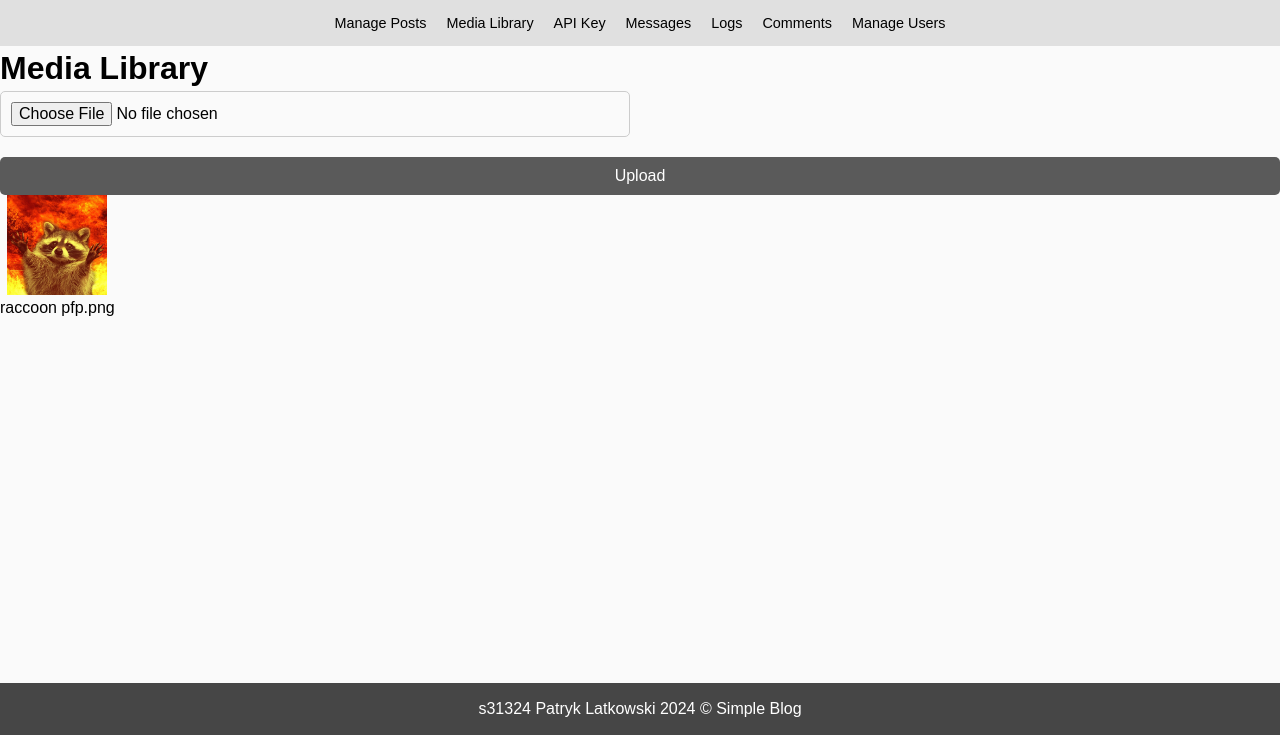
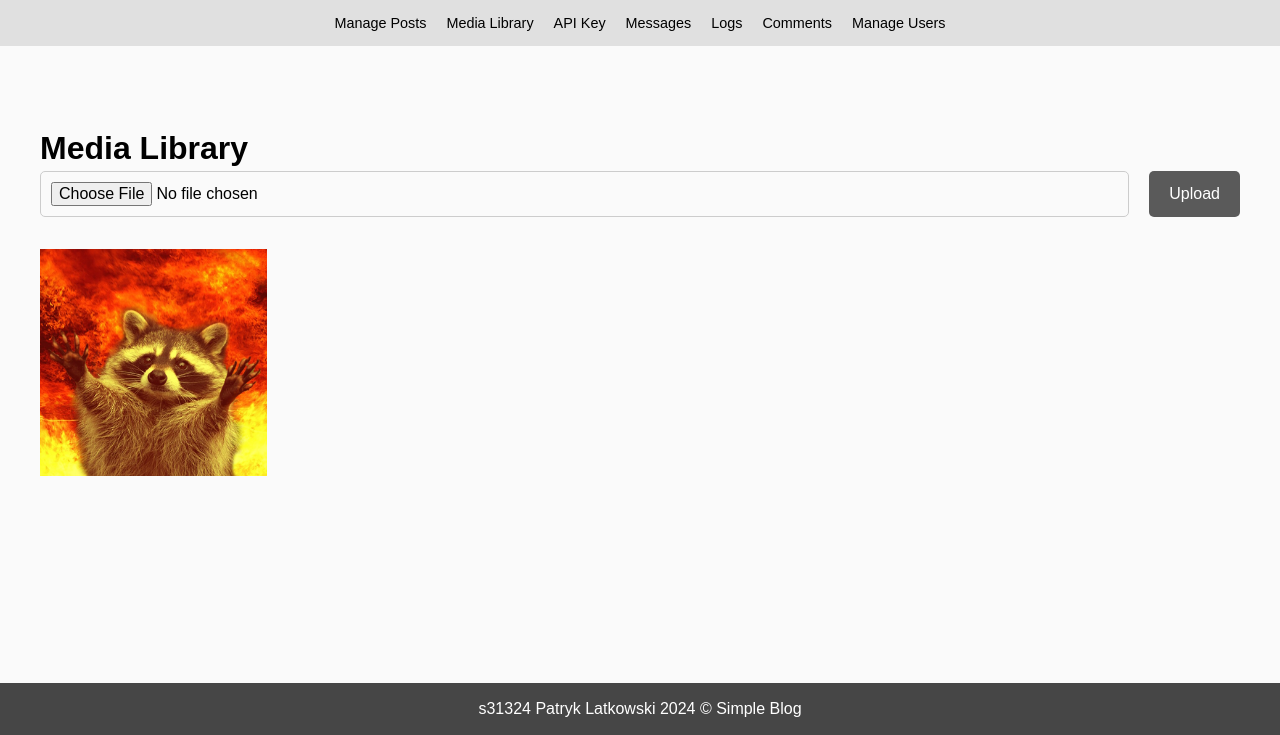
Before and after one commit to s31324-pj/wprg-blog, a PHP site: page /wprg/media.php in a window 1280 px wide. Shown: the part 65-800 px from the top of the page. Run offline with PHP 8.4, Linux system fonts and the light colour scheme; the visitor is signed in with stand-in values (Sample User, id 1); some libraries are stand-ins or nearby versions.

Commit message:
Ostylizowano bilbiotekę mediów

```diff
--- a/admin.php
+++ b/admin.php
@@ -49,7 +49,7 @@ include 'dashboard_nav.php';
             <textarea name="excerpt" placeholder="Excerpt (optional)"></textarea>
             <input type="hidden" name="image_path" id="image-path">
             <button type="button" onclick="window.open('media.php?popup=1&field=image-path', 'media', 'width=800,height=600');">Choose featured image</button>
-            <img id="image-path-preview" style="max-width:100px" src="<?php echo BASE_PATH; ?>content/default-featured-image.webp">
+            <img id="image-path-preview" src="<?php echo BASE_PATH; ?>content/default-featured-image.webp">
             <button type="submit">Add Post</button>
         </form>
         <script>
@@ -63,6 +63,9 @@ include 'dashboard_nav.php';
                 if(prev){ prev.src = inp.value ? '<?php echo BASE_PATH; ?>' + inp.value : ''; }
             }
             document.getElementById('image-path').addEventListener('change', function(){ updatePreview('image-path'); });
+            if ('' == document.getElementById('image-path').value) {
+                document.getElementById('image-path').value = 'content/default-featured-image.webp';
+            }
             updatePreview('image-path');
         </script>
 
--- a/css/style.css
+++ b/css/style.css
@@ -28,7 +28,7 @@ h2 {
 
 .content {
     max-width: 1200px;
-    width: 1200px;
+    width: 100%;
     margin: 0 auto;
     display: flex;
 }
@@ -459,6 +459,67 @@ header nav #logout-link {
     font-size: 0.9em;
 }
 
+/*    Dashboard - Media   */
+.media-page .content {
+    display: flex;
+    flex-direction: column;
+    gap: 32px;
+}
+
+.media-page .content form {
+    display: flex;
+    gap: 20px;
+}
+
+.media-page .content form input[type="file"] {
+    flex-grow: 1;
+}
+
+.media-page .content form button {
+    max-width: 200px;
+    grid-column: span 1;
+}
+
+.media-grid {
+    display: grid;
+    grid-template-columns: repeat(5, 1fr);
+    gap: 1em;
+}
+.media-item {
+    text-align: center;
+}
+.media-item img{
+    aspect-ratio: 1/1;
+    width: 100%;
+    height: auto;
+    object-fit: cover;
+    object-position: center;
+}
+
+.media-page.popup  {
+    margin: 0;
+    padding: 20px;
+}
+
+@media (max-width: 1200px) {
+    .media-grid {
+        grid-template-columns: repeat(4, 1fr);
+    }
+}
+
+/*   Dashboard - API   */
+.api-page .content {
+    display: flex;
+    flex-direction: column;
+    gap: 32px;
+}
+
+
+
+
+
+
+
 
 
 
@@ -485,14 +546,7 @@ footer .content {
 
 
 
-.media-grid {
-    display: flex;
-    flex-wrap: wrap;
-    gap: 1em;
-}
-.media-item {
-    text-align: center;
-}
+
 
 
 
--- a/media.php
+++ b/media.php
@@ -74,6 +74,23 @@ if(!$popup){
     echo '</head><body><main>';
 }
 ?>
+
+
+
+
+
+
+
+
+
+<?php if(!$popup){
+    echo '<section class="media-page">';
+} else {
+    echo '<section class="media-page popup">';
+} ?>
+
+    <div class="content">
+        <div class="first-div">
             <h2>Media Library</h2>
             <?php if(isset($upload_error)) echo '<p style="color:red">'.htmlspecialchars($upload_error).'</p>'; ?>
             <form method="post" enctype="multipart/form-data">
@@ -81,11 +98,11 @@ if(!$popup){
                 <input type="file" name="file" required>
                 <button type="submit">Upload</button>
             </form>
+        </div>
         <div class="media-grid">
             <?php foreach($files as $f): ?>
             <div class="media-item">
-        <img src="<?php echo BASE_PATH . $f; ?>" style="max-width:100px;cursor:pointer" onclick="select('<?php echo addslashes($f); ?>')">
-        <div><?php echo htmlspecialchars(basename($f)); ?></div>
+                <img src="<?php echo BASE_PATH . $f; ?>" onclick="select('<?php echo addslashes($f); ?>')">
             </div>
             <?php endforeach; ?>
         </div>
@@ -105,6 +122,18 @@ function select(path){
             }
         }
         </script>
+    </div>
+</section>
+
+
+
+
+
+
+
+
+
+
 <?php if(!$popup){
     include 'footer.php';
 } else {
```
Also changed, not shown: api_key.php (+7 -0 lines). Lines whose indentation alone changed are shown as unchanged.
